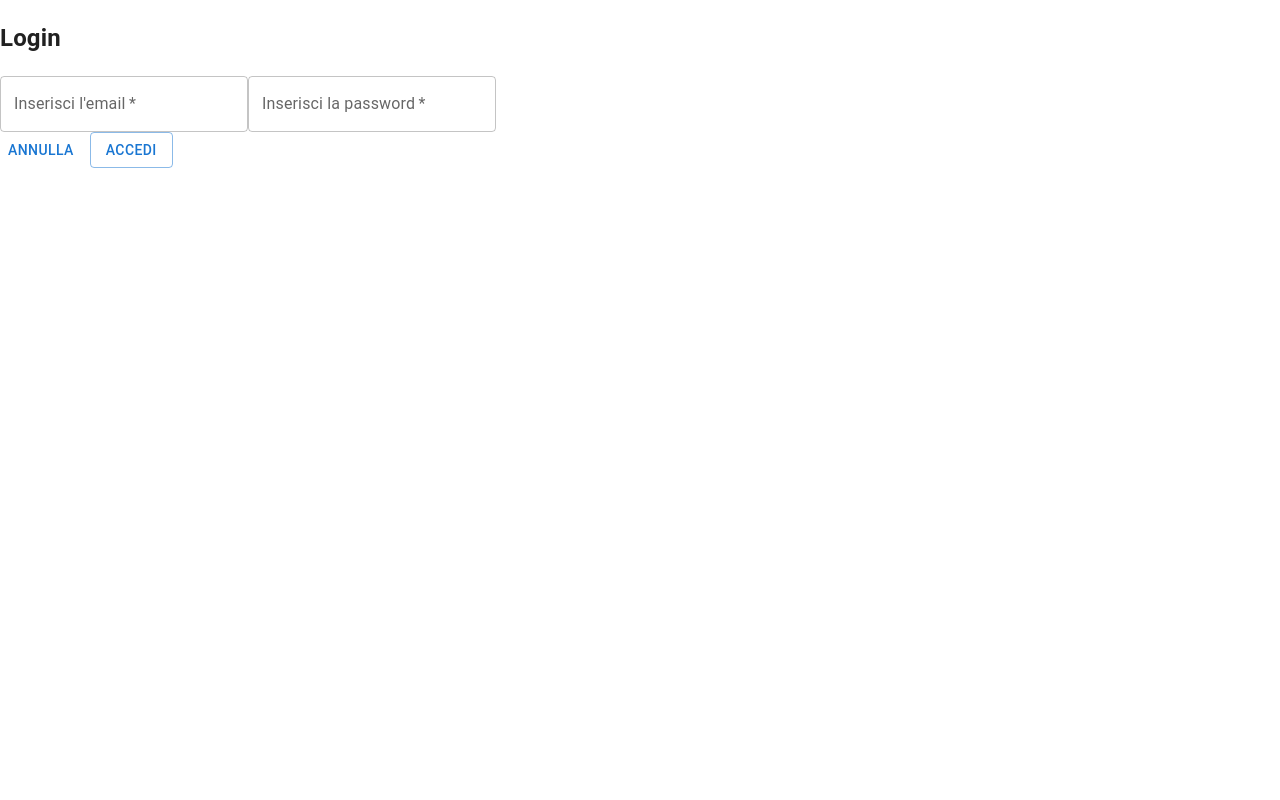
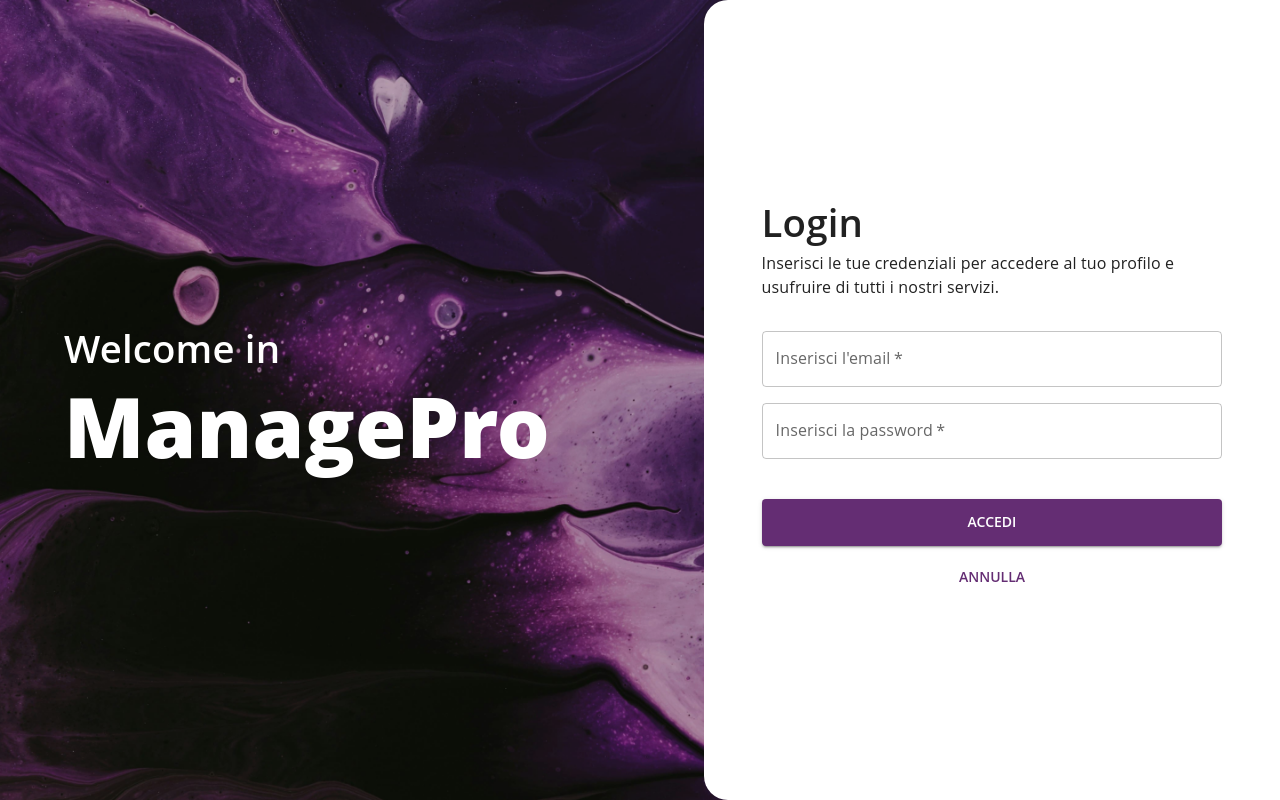
Before and after one commit to Alessia-C/management-system, a React (Create React App) app: page /login in a window 1280 px wide. Built offline with nearby package versions, Linux system fonts and the light colour scheme.

Commit message:
add: login and theme

```diff
--- a/src/App.css
+++ b/src/App.css
@@ -1,38 +1,3 @@
-.App {
-  text-align: center;
+::-webkit-scrollbar{
+  display: none;
 }
-
-.App-logo {
-  height: 40vmin;
-  pointer-events: none;
-}
-
-@media (prefers-reduced-motion: no-preference) {
-  .App-logo {
-    animation: App-logo-spin infinite 20s linear;
-  }
-}
-
-.App-header {
-  background-color: #282c34;
-  min-height: 100vh;
-  display: flex;
-  flex-direction: column;
-  align-items: center;
-  justify-content: center;
-  font-size: calc(10px + 2vmin);
-  color: white;
-}
-
-.App-link {
-  color: #61dafb;
-}
-
-@keyframes App-logo-spin {
-  from {
-    transform: rotate(0deg);
-  }
-  to {
-    transform: rotate(360deg);
-  }
-}
--- a/src/App.js
+++ b/src/App.js
@@ -1,13 +1,15 @@
-import logo from "./logo.svg";
 import "./App.css";
 import { RouterProvider, createBrowserRouter } from "react-router-dom";
+import { theme } from "./theme";
+import { ThemeProvider } from "@mui/material";
+import RootPage from "./pages/Root";
 import ErrorPage from "./pages/Error";
-import RootPage from "./pages/Root";
-import AuthForm from "./components/AuthForm/AuthForm";
+import { tokenLoader } from "./unit/auth";
 import DashboardPage from "./pages/Dashboard";
+import Login from "./pages/Login/Login";
 import { logout } from "./pages/Logout";
-import { tokenLoader } from "./unit/auth";
 
+function App() {
   const router = createBrowserRouter([
     {
       path: "/",
@@ -22,7 +24,7 @@ const router = createBrowserRouter([
         },
         {
           path: "login",
-        element: <AuthForm />,
+          element: <Login />,
         },
         {
           path: "logout",
@@ -31,9 +33,13 @@ const router = createBrowserRouter([
       ],
     },
   ]);
-
-function App() {
-  return <RouterProvider router={router} />;
+  return (
+    <>
+      <ThemeProvider theme={theme}>
+        <RouterProvider router={router} />
+      </ThemeProvider>
+    </>
+  );
 }
 
 export default App;
--- a/src/components/AuthForm/AuthForm.jsx
+++ b/src/components/AuthForm.jsx
@@ -1,8 +1,10 @@
 import React from "react";
 import * as Yup from "yup";
-import FormComponent from "../FormComponent";
-import supabase from "../../backend/supabase";
+import FormComponent from "./FormComponent/FormComponent";
+import supabase from "../backend/supabase";
 import { useNavigate } from "react-router-dom";
+import { Box, Typography } from "@mui/material";
+import classes from '../pages/Login/Login.module.css'
 
 const validation = {
   email: Yup.string().email("Invalid email address").required("Required"),
@@ -57,13 +59,20 @@ const AuthForm = () => {
 
   return (
     <>
-      <h2>Login</h2>
+      <Box className={classes.authIntro}>
+        <Typography variant="h3">Login</Typography>
+        <Typography variant="body1">
+          Inserisci le tue credenziali per accedere al tuo profilo e usufruire
+          di tutti i nostri servizi.
+        </Typography>
+      </Box>
       <FormComponent
         initialValues={initialValues}
         validation={validation}
         elements={formElement}
         handleSubmit={handleSubmit}
         labelCta="Accedi"
+        style={`authForm`}
       />
     </>
   );
--- /dev/null
+++ b/src/components/FormComponent/Form.module.css
@@ -0,0 +1,13 @@
+.authForm {
+    display: flex;
+    flex-direction: column;
+    gap: 1em;
+    margin-top: 2em;
+}
+
+.authForm .wrapCta{
+    display: flex;
+    flex-direction: column-reverse;
+    gap: 0.5em;
+    margin-top: 1.5em;
+}
--- a/src/components/FormComponent.jsx
+++ b/src/components/FormComponent/FormComponent.jsx
@@ -1,8 +1,9 @@
 import { useFormik } from "formik";
 import React, { Fragment } from "react";
-import TextComponent from "./InputComponent/TextComponent";
+import TextComponent from "../UI/InputComponent/TextComponent";
 import { Box, Button } from "@mui/material";
 import * as Yup from "yup";
+import classes from './Form.module.css'
 
 const FormComponent = ({
   initialValues,
@@ -10,6 +11,7 @@ const FormComponent = ({
   elements,
   handleSubmit,
   labelCta,
+  style = 'fullColumn'
 }) => {
   const formik = useFormik({
     initialValues: initialValues,
@@ -37,13 +39,13 @@ const FormComponent = ({
   };
 
   return (
-    <form onSubmit={formik.handleSubmit}>
+    <form onSubmit={formik.handleSubmit} className={classes[style]}>
       {elements.map((element) => (
         <Fragment key={element.label}>{formatInputHandler(element)}</Fragment>
       ))}
-      <Box sx={{ display: "flex", gap: 1 }}>
+      <Box className={classes.wrapCta}>
         <Button>Annulla</Button>
-        <Button variant="outlined" type="submit">
+        <Button variant="contained" type="submit">
           {labelCta}
         </Button>
       </Box>
--- a/src/components/InputComponent/TextComponent.jsx
+++ b/src/components/UI/InputComponent/TextComponent.jsx
@@ -12,6 +12,7 @@ const TextComponent = ({ formik, element }) => {
       required={element.required ? element.required : false}
       helperText={formik.touched[element] ? formik.errors[element] : ""}
       autoComplete={element.value}
+      fullWidth
       {...formik.getFieldProps(element.value)}
     />
   );
--- /dev/null
+++ b/src/pages/Login/Login.js
@@ -0,0 +1,22 @@
+import { Box, Typography } from "@mui/material";
+import React from "react";
+import AuthForm from "../../components/AuthForm";
+import classes from "./Login.module.css";
+
+const Login = () => {
+  return (
+    <Box className={classes.wrapPage}>
+      <Box className={`${classes.structure} ${classes.brand}`}>
+        <Typography variant="h3">Welcome in</Typography>
+        <Typography variant="h1">ManagePro</Typography>
+      </Box>
+      <Box className={`${classes.structure} ${classes.auth}`}>
+        <Box sx={{ width: "80%" }}>
+          <AuthForm />
+        </Box>
+      </Box>
+    </Box>
+  );
+};
+
+export default Login;
--- /dev/null
+++ b/src/pages/Login/Login.module.css
@@ -0,0 +1,75 @@
+.wrapPage {
+  width: 100vw;
+  height: 100vh;
+  position: relative;
+  background-image: url("../../assets/images/background.png");
+  background-size: cover;
+  background-repeat: no-repeat;
+  display: flex;
+  justify-content: space-between;
+}
+
+.wrapPage::before {
+  content: "";
+  position: absolute;
+  top: 0;
+  left: 0;
+  right: 0;
+  bottom: 0;
+  background-color: #00000012;
+}
+
+.structure {
+  flex: 1;
+  height: 100vh;
+  display: flex;
+  justify-content: center;
+  z-index: 4;
+}
+
+.structure.brand :where(h1, h3) {
+  color: #fff;
+}
+
+.structure h1 {
+  font-size: clamp(2.4rem, 6.5vw, 8em);
+  font-weight: 800;
+}
+.structure h3 {
+  font-size: clamp(1.8rem, 3vw, 4em);
+  font-weight: 600;
+  margin-bottom: 0.4rem;
+}
+
+.brand {
+  padding: 4em;
+  flex-direction: column;
+}
+
+.auth {
+  background-color: #fff;
+  border-top-left-radius: 24px;
+  border-bottom-left-radius: 24px;
+  align-items: center;
+}
+
+.wrapAuth{
+  width: 80%;
+}
+
+@media only screen and (max-width: 600px) {
+  .wrapPage {
+    flex-direction: column;
+  }
+
+  .brand{
+    padding: 2em;
+    text-align: center;
+  }
+
+  .auth {
+    flex: 3;
+    border-top-right-radius: 24px;
+    border-bottom-left-radius: 0px;
+  }
+}
--- /dev/null
+++ b/src/theme.js
@@ -0,0 +1,48 @@
+import { createTheme } from "@mui/material";
+
+export const theme = createTheme({
+  palette: {
+    primary: {
+      main: "#642D73",
+    },
+  },
+  typography: {
+    fontFamily: ["Open Sans", "sans-serif"].join(","),
+    htmlFontSize: 16,
+    h1: {
+      fontSize: "3.815rem",
+    },
+    h2: {
+      fontSize: "3.052rem",
+    },
+    h3: {
+      fontSize: "2.441rem",
+    },
+    h4: {
+      fontSize: "1.953rem",
+    },
+    h5: {
+      fontSize: " 1.563rem",
+      fontWeight: 600,
+    },
+    h6: {
+      fontSize: "1.25rem",
+    },
+    body1: {
+      fontSize: "1rem",
+    },
+    body2: {
+      fontSize: "0.8rem",
+    },
+  },
+  components: {
+    MuiButton: {
+      styleOverrides: {
+        root: {
+          padding: "0.8em 1.5em",
+          fontWeight: 600,
+        },
+      },
+    },
+  },
+});
```
Also changed, not shown: src/pages/Login.js (deleted, +0 -9 lines), src/assets/images/background.png (added). Lines whose indentation alone changed are shown as unchanged.
